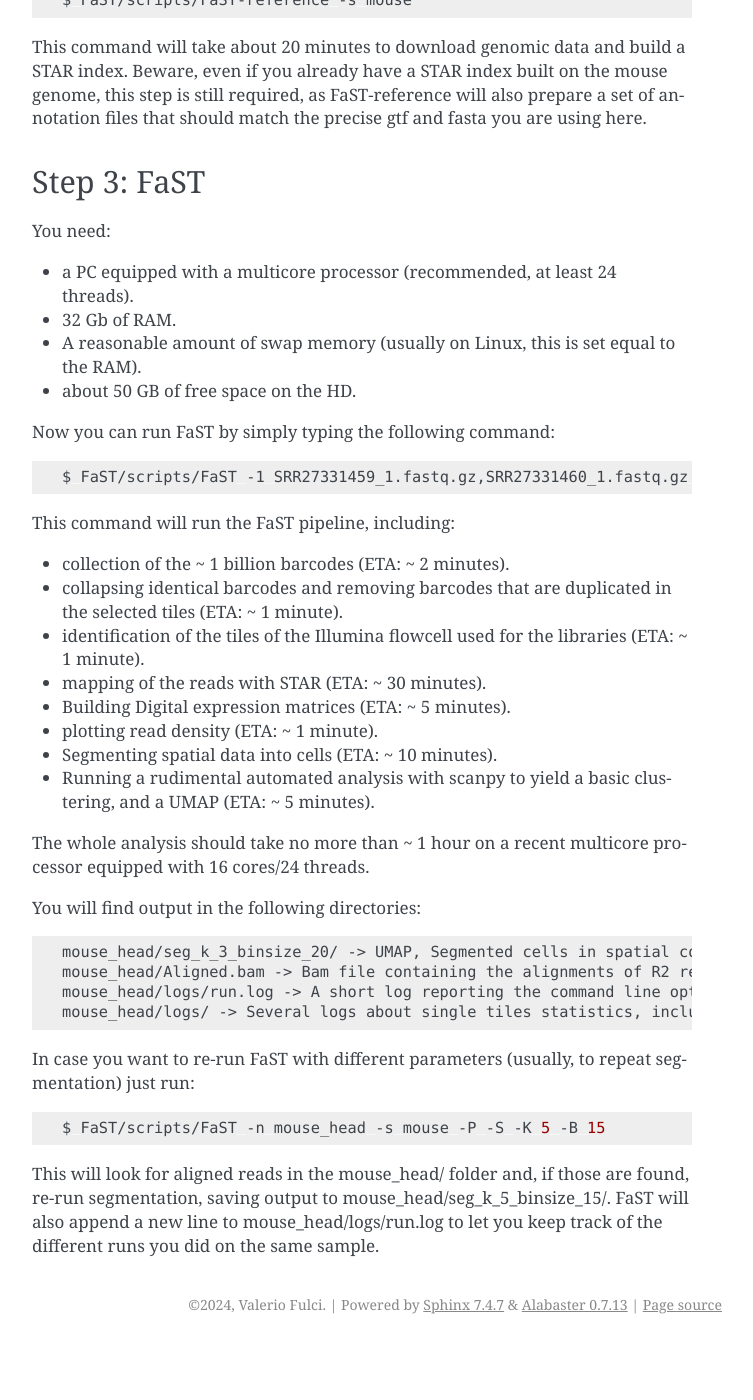
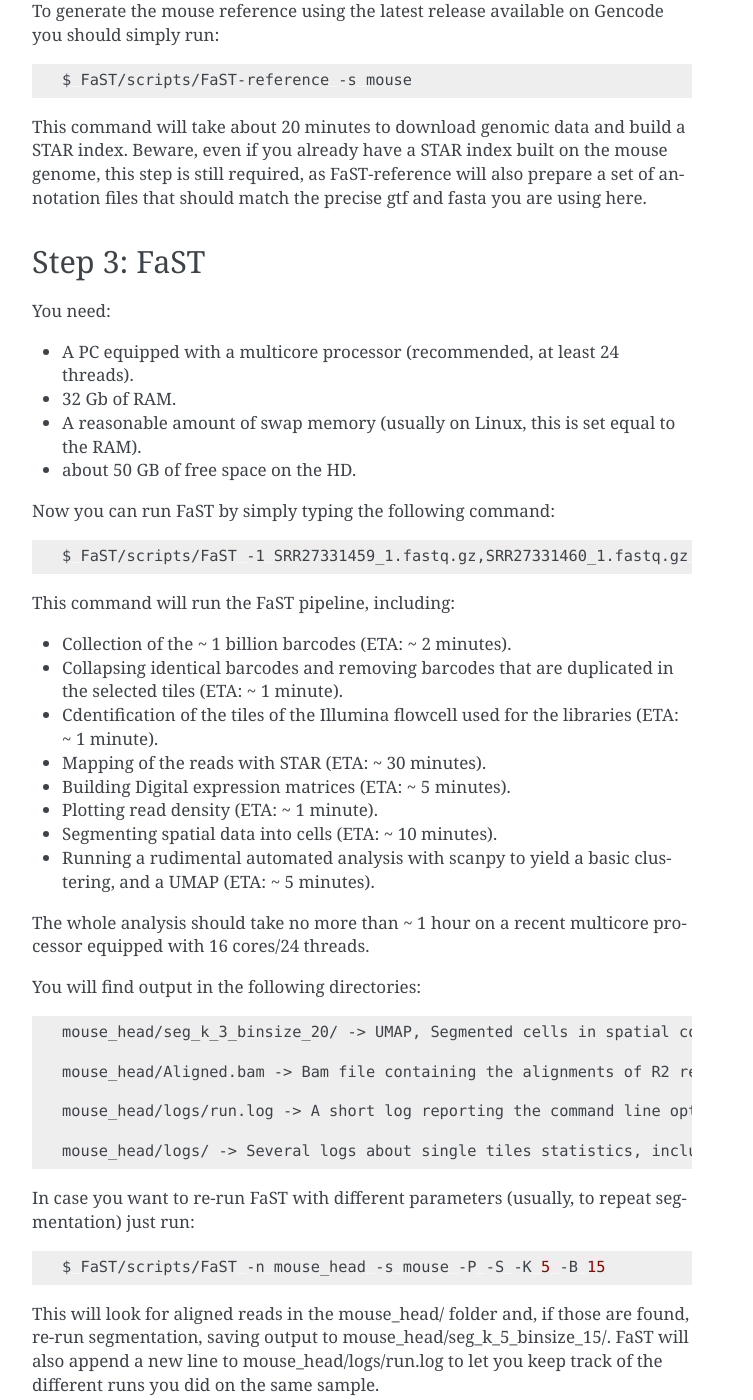
Before and after one commit to flcvlr/FaST, a Sphinx documentation site: the page built from docs/step-by-step.rst, in a window 1280 px wide and 1400 px high, scrolled down 1306 px. Shown: the whole window, without its empty margins (388-1141 px from the left). Built offline with Sphinx 7.4.7, drawn with Linux system fonts in a browser that asks for light colours; pages that are not in the unit, such as notebooks, are missing from menus; before the commit the page ends 2650 px from its top, so only the background shows below that.

Commit message:
Add space and capital letters

```diff
--- a/docs/step-by-step.rst
+++ b/docs/step-by-step.rst
@@ -14,9 +14,13 @@
 .. code-block:: text
 
  fc_1.fastq.gz.1 -> This is the file containing the full sequencing of the Illumina flowcell
+
  SRR27331459_1.fastq.gz -> This is the file containing read 1 (barcode sequences) of replicate 1
+
  SRR27331459_2.fastq.gz -> This is the file containing read 2 (mRNA sequences) of replicate 1
+
  SRR27331460_1.fastq.gz -> This is the file containing read 1 (barcode sequences) of replicate 2
+
  SRR27331460_2.fastq.gz -> This is the file containing read 2 (mRNA sequences) of replicate 2
 
 You should also download FaST from the github repository (you have several options, use git or download the zipped folder)
@@ -70,7 +74,7 @@
 
 You need:
 
-* a PC equipped with a multicore processor (recommended, at least 24 threads).
+* A PC equipped with a multicore processor (recommended, at least 24 threads).
 * 32 Gb of RAM.
 * A reasonable amount of swap memory (usually on Linux, this is set equal to the RAM).
 * about 50 GB of free space on the HD.
@@ -84,12 +88,12 @@
 
 This command will run the FaST pipeline, including:
 
-* collection of the ~ 1 billion barcodes (ETA: ~ 2 minutes).
-* collapsing identical barcodes and removing barcodes that are duplicated in the selected tiles (ETA: ~ 1 minute).
-* identification of the tiles of the Illumina flowcell used for the libraries (ETA: ~ 1 minute).
-* mapping of the reads with STAR (ETA: ~ 30 minutes).
+* Collection of the ~ 1 billion barcodes (ETA: ~ 2 minutes).
+* Collapsing identical barcodes and removing barcodes that are duplicated in the selected tiles (ETA: ~ 1 minute).
+* Cdentification of the tiles of the Illumina flowcell used for the libraries (ETA: ~ 1 minute).
+* Mapping of the reads with STAR (ETA: ~ 30 minutes).
 * Building Digital expression matrices (ETA: ~ 5 minutes).
-* plotting read density (ETA: ~ 1 minute).
+* Plotting read density (ETA: ~ 1 minute).
 * Segmenting spatial data into cells (ETA: ~ 10 minutes).
 * Running a rudimental automated analysis with scanpy to yield a basic clustering, and a UMAP (ETA: ~ 5 minutes).
 
@@ -100,8 +104,11 @@
 .. code-block:: text
 
  mouse_head/seg_k_3_binsize_20/ -> UMAP, Segmented cells in spatial coordinates (with clusters highlighted), a short log reporting the number of cells, histograms reporting cell area, counts and genes
+
  mouse_head/Aligned.bam -> Bam file containing the alignments of R2 reads, with barcodes and coordinates as bam tags.
+
  mouse_head/logs/run.log -> A short log reporting the command line options, for your future reference. This log is created when you first run FaST and align reads. If you run again FaST with different options, FaST will append info to this file, so that you will be able to know what you have done. This log is erased and overwritten if you use option -f to run again the pre-processing and alignment of the reads.
+
  mouse_head/logs/ -> Several logs about single tiles statistics, including counts and UMIs.
 
 
```
